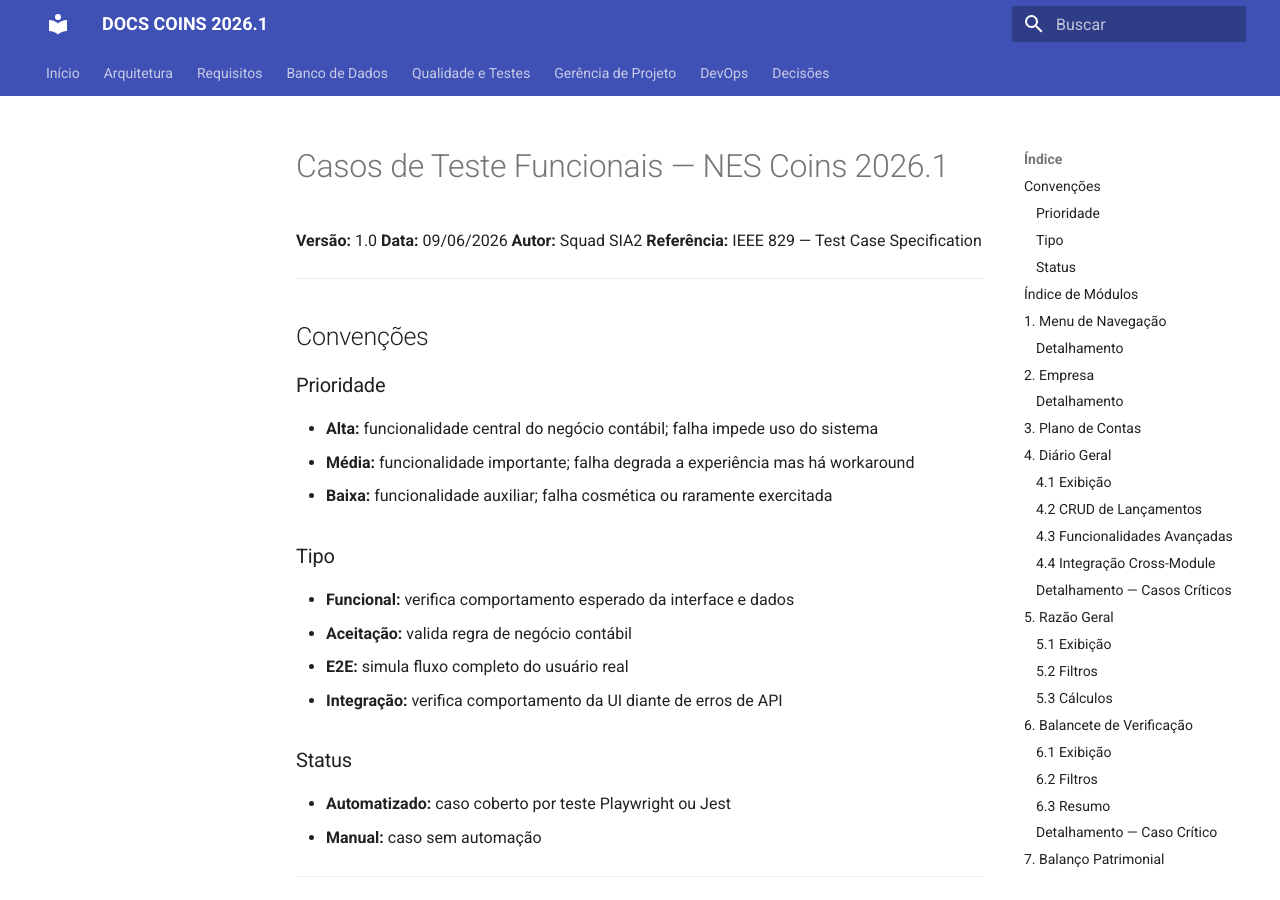
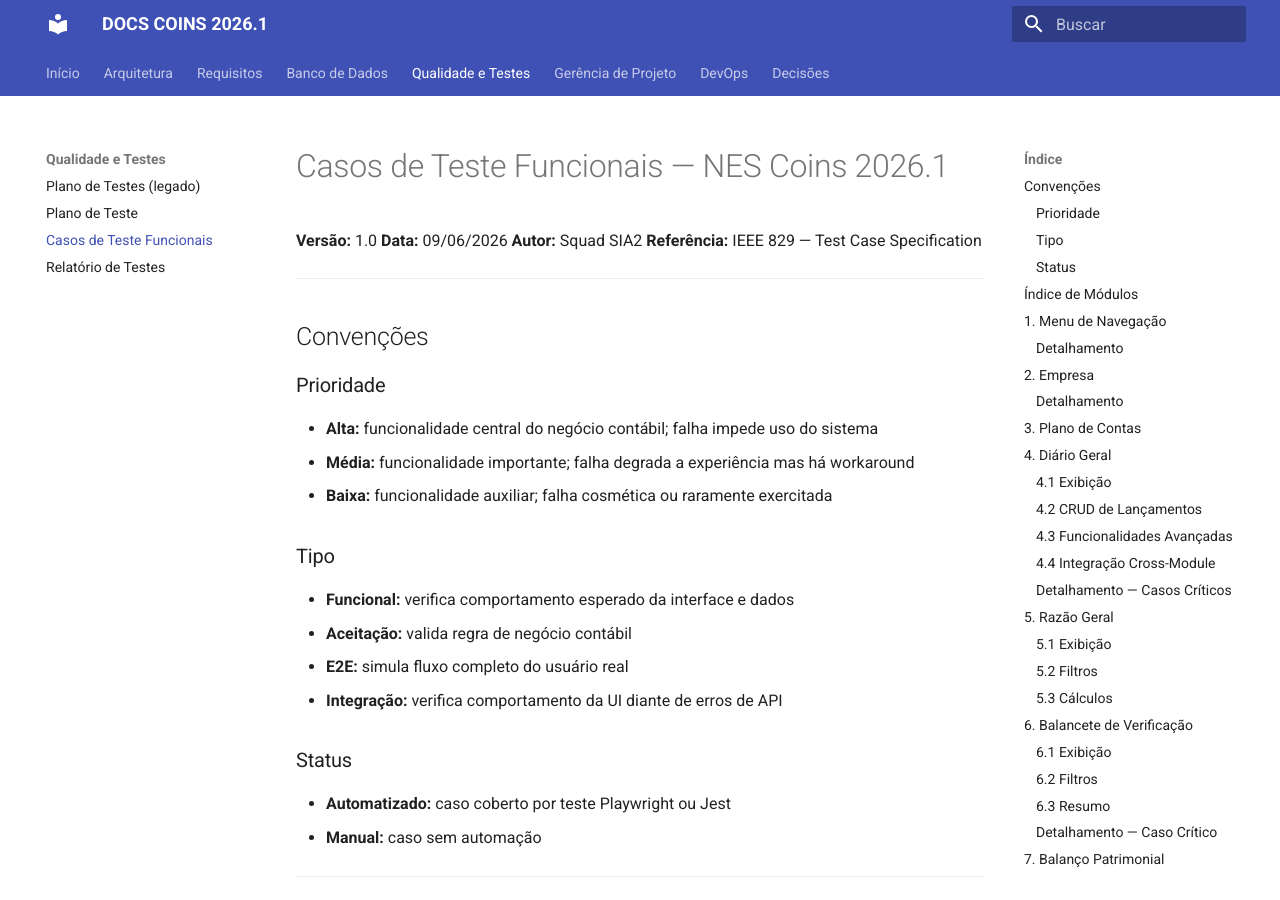
Before and after one commit to NES-Contabilidade-Integrada/doc-coins2026.1, an MkDocs documentation site: the page built from docs/qualidade-testes/casos-de-teste-funcionais.md, in a window 1280 px wide and 900 px high. Built offline with MkDocs 1.6.1 and Material for MkDocs 9.7.7, drawn with Linux system fonts in a browser that asks for light colours; part of the change alters nothing that is shown.

Commit message:
fix(docs): add test docs to nav and fix anchor slugs in casos-de-teste
- Add plano-de-teste, casos-de-teste-funcionais and relatorio-de-testes to mkdocs.yml nav
- Fix index anchor links to use ASCII slugs (MkDocs strips diacritics)

Co-Authored-By: Claude Sonnet 4.6 <noreply@anthropic.com>

```diff
--- a/docs/qualidade-testes/casos-de-teste-funcionais.md
+++ b/docs/qualidade-testes/casos-de-teste-funcionais.md
@@ -28,18 +28,18 @@
 
 ## Índice de Módulos
 
-1. [Menu de Navegação](#1-menu-de-navegação)
+1. [Menu de Navegação](#1-menu-de-navegacao)
 2. [Empresa](#2-empresa)
 3. [Plano de Contas](#3-plano-de-contas)
-4. [Diário Geral](#4-diário-geral)
-5. [Razão Geral](#5-razão-geral)
-6. [Balancete de Verificação](#6-balancete-de-verificação)
-7. [Balanço Patrimonial](#7-balanço-patrimonial)
-8. [DRE — Demonstração do Resultado](#8-dre--demonstração-do-resultado)
-9. [Apuração de Resultado](#9-apuração-de-resultado)
-10. [Testes de Aceitação](#10-testes-de-aceitação)
-11. [Testes E2E — Fluxos Completos](#11-testes-e2e--fluxos-completos)
-12. [Testes de Integração — Erros de API](#12-testes-de-integração--erros-de-api)
+4. [Diário Geral](#4-diario-geral)
+5. [Razão Geral](#5-razao-geral)
+6. [Balancete de Verificação](#6-balancete-de-verificacao)
+7. [Balanço Patrimonial](#7-balanco-patrimonial)
+8. [DRE — Demonstração do Resultado](#8-dre-demonstracao-do-resultado)
+9. [Apuração de Resultado](#9-apuracao-de-resultado)
+10. [Testes de Aceitação](#10-testes-de-aceitacao)
+11. [Testes E2E — Fluxos Completos](#11-testes-e2e-fluxos-completos)
+12. [Testes de Integração — Erros de API](#12-testes-de-integracao-erros-de-api)
 
 ---
 
--- a/mkdocs.yml
+++ b/mkdocs.yml
@@ -53,7 +53,10 @@ nav:
       - Documentação do Modelo de Dados: banco-de-dados/documentacao-modelo-dados.md
       - Dicionário de Dados: banco-de-dados/dicionario-dados.md
   - Qualidade e Testes:
-      - Plano de Testes: qualidade-testes/plano-de-testes.md
+      - Plano de Testes (legado): qualidade-testes/plano-de-testes.md
+      - Plano de Teste: qualidade-testes/plano-de-teste.md
+      - Casos de Teste Funcionais: qualidade-testes/casos-de-teste-funcionais.md
+      - Relatório de Testes: qualidade-testes/relatorio-de-testes.md
   - Gerência de Projeto:
       - Plano de Projeto: gerencia-projeto/plano-do-projeto.md
       - Política de Uso de IA: gerencia-projeto/politica-uso-ia.md
```
